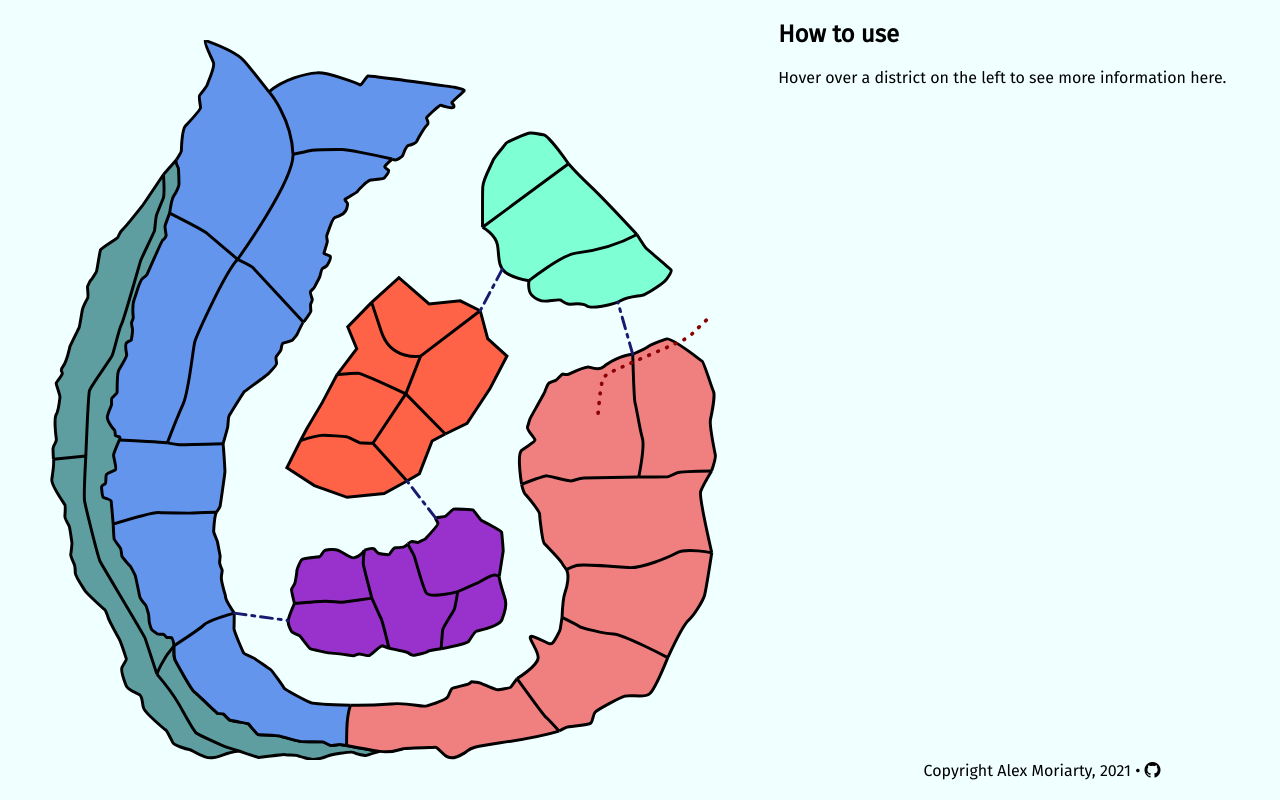
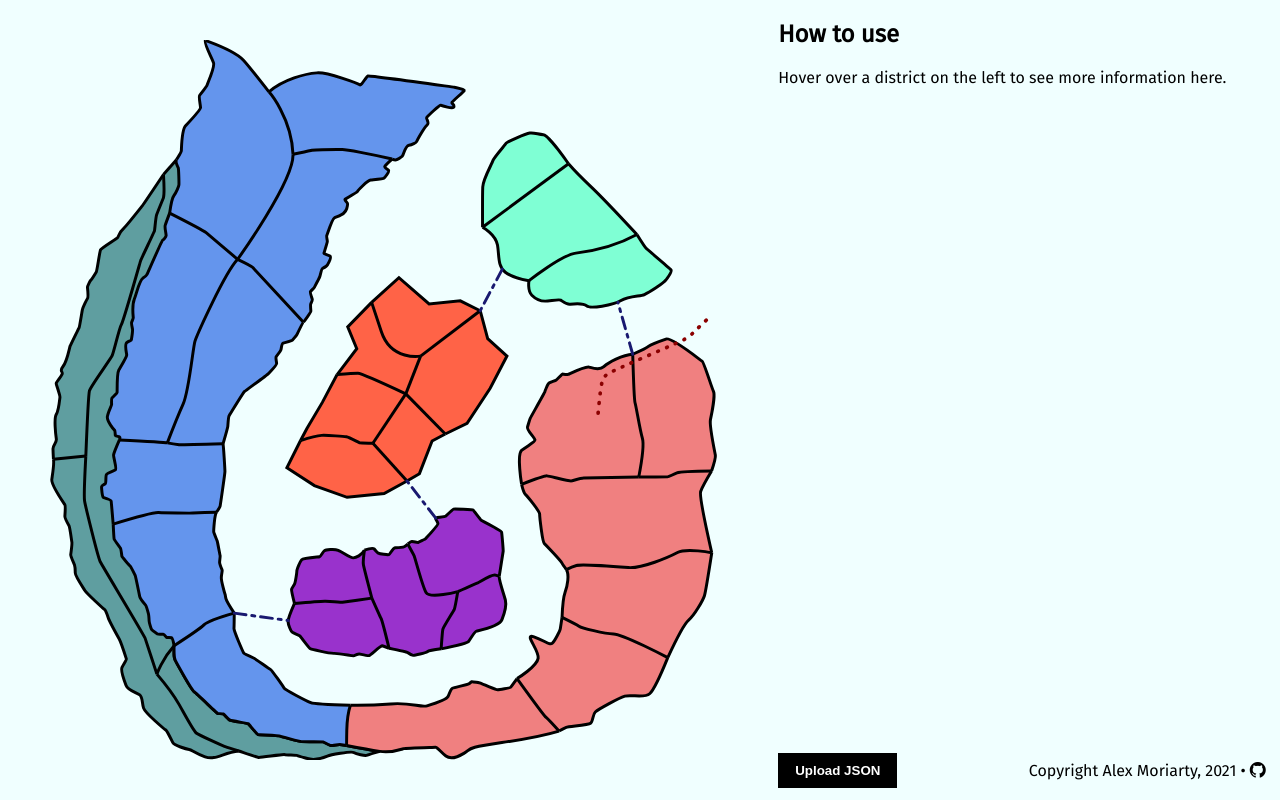
Before and after one commit to genom10/sharn-map, a plain HTML site: page index.html in a window 1280 px wide. Drawn offline with nearby package versions, Linux system fonts and the light colour scheme.

Commit message:
Add nice upload button

```diff
--- a/districtInfo.json
+++ b/districtInfo.json
@@ -744,10 +744,10 @@
         }
     },
     "sharnsWelcome": {
-        "description": "",
+        "description": "Red light district.",
         "name": "Sharn's Welcome",
         "notableLocations": {
-            "description": ["A quaint bar with an underground fight club. In its short history, this bar has hosted some of the most infamous brawls in Sharn. Rumour has it that the bar also serves as the meeting place for an intrepid band of journalists."],
+            "description": ["A quaint bar with an underground fight club. In its short history, it has hosted some of the most infamous brawls in Sharn. Rumour has it that the bar also serves as the meeting place for an intrepid band of journalists."],
             "name": ["The Fruit Punch"]
         }
     },
--- a/index.html
+++ b/index.html
@@ -39,6 +39,10 @@
         </article>
     </div>
     <footer id="pageFooter">
+        <div class="uploadWrapper">
+            <button id="uploadButton">Upload JSON</button>
+            <input type="file" id="jsonInput">
+        </div>
         <ul class="credits">
             <li>
                 <span>Copyright Alex Moriarty, 2021</span>
--- a/style.css
+++ b/style.css
@@ -5,6 +5,7 @@ body {
         "map-container"
         "infobox"
         "footer";
+    height: 100vh;
     margin: 0;
     font-family: 'Fira Sans', sans-serif;
 }
@@ -16,11 +17,12 @@ body {
             "map-container footer";
         grid-template-rows: 1fr 60px;
         grid-template-columns: 60% 1fr;
-        height: 100vh;
     }
 
-    #infobox {
+    #infobox,
+    #pageFooter {
         margin-left: 0;
+        margin-right: 5%;
     }
 }
 
@@ -51,12 +53,13 @@ h1 {
     grid-area: footer;
     display: flex;
     align-items: center;
+    justify-content: space-between;
+    margin: 0 2%;
 }
 
 .credits {
     list-style: none;
     display: flex;
-    margin: auto;
 }
 
 .credits>li {
@@ -83,3 +86,26 @@ h1 {
 .locationsTable tr:nth-child(even) {
     background-color: #f1f1f1;
 }
+
+.uploadWrapper {
+    position: relative;
+    overflow: hidden;
+    display: inline-block;
+}
+
+button {
+    background-color: black;
+    color: white;
+    border: none;
+    text-decoration: none;
+    padding: 10px 17px;
+    font-weight: bold;
+}
+
+input[type=file] {
+    font-size: 100px;
+    position: absolute;
+    left: 0;
+    top: 0;
+    opacity: 0;
+}
```
